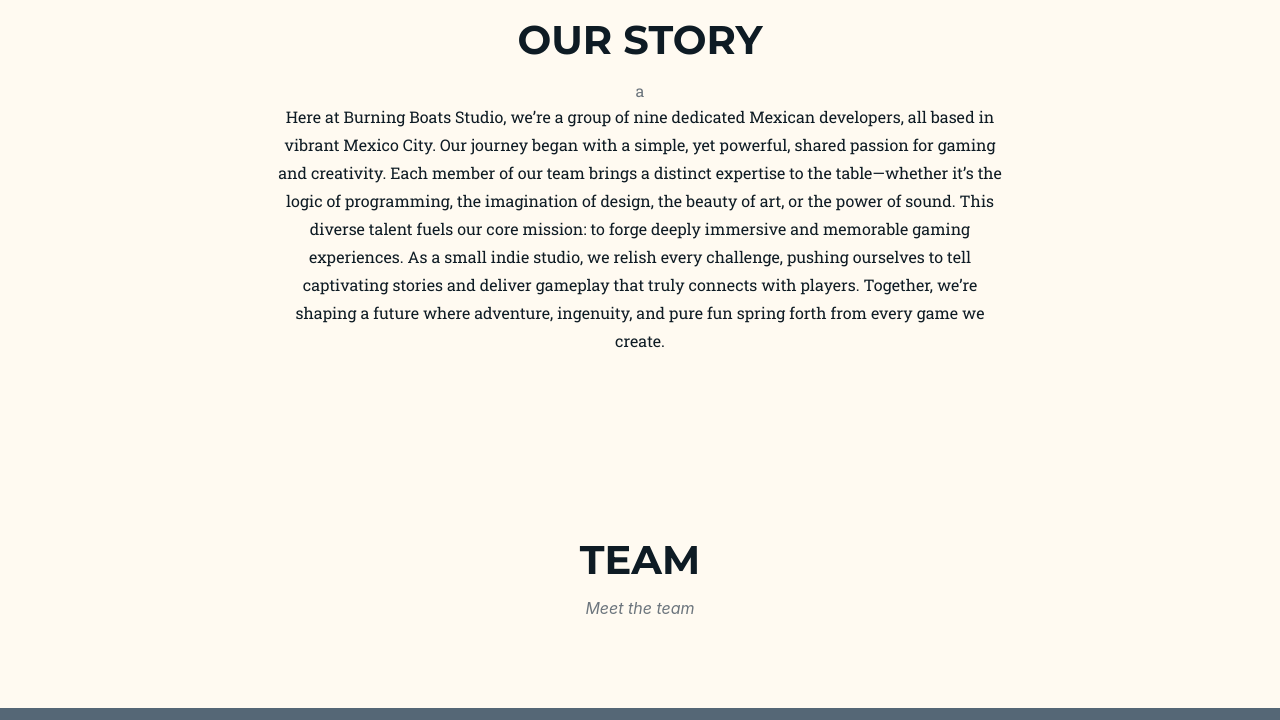
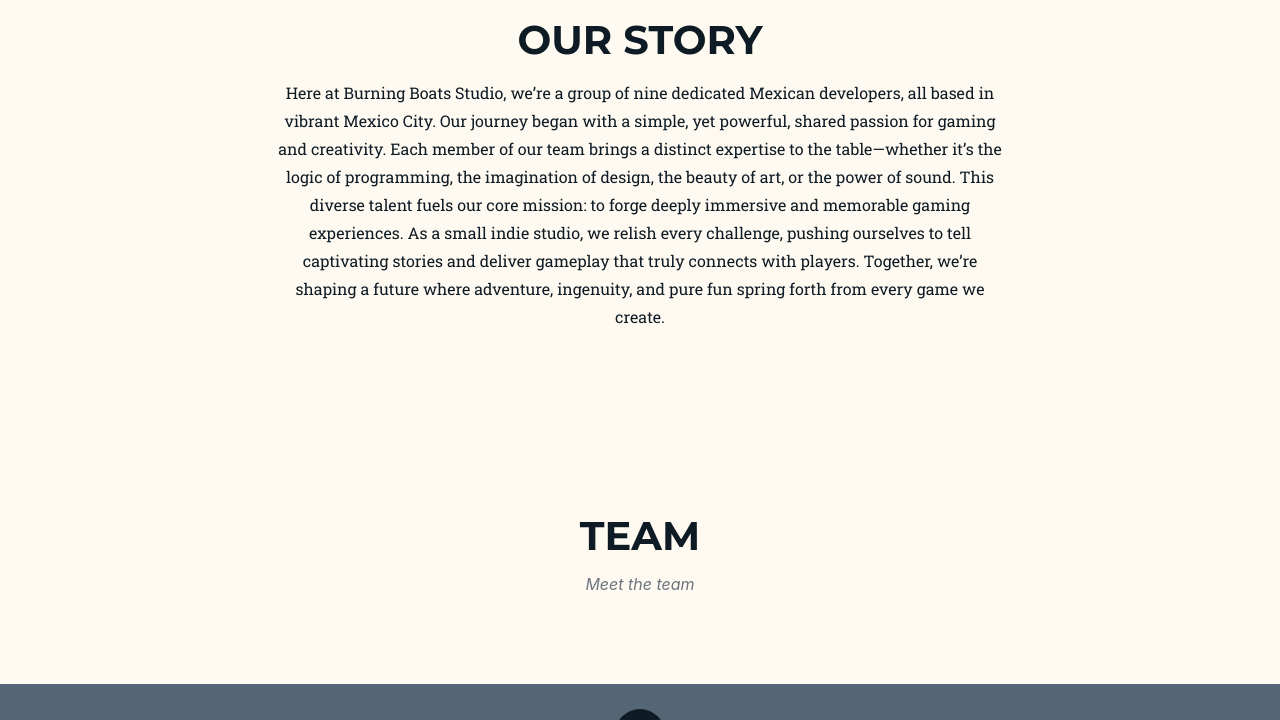
Before and after one commit to BurningBoats/BurningBoats.github.io, a Jekyll site: the page built from index.md, in a window 1280 px wide and 900 px high, scrolled down 1216 px, cut to the strip 180-900 px from the top of the window. Built offline with Jekyll 4.4.1, drawn with Linux system fonts in a browser that asks for light colours; some web fonts are replaced.

Commit message:
Last test remove "a"

```diff
--- a/_includes/services.html
+++ b/_includes/services.html
@@ -13,7 +13,7 @@
 
       <div class="row text-center">
         <div class="col-lg-8 mx-auto text-center" style="margin-bottom: 40px">
-          <div class="large text-muted">a {{ site.data.sitetext[site.locale].services.body | markdownify }}</div>
+          <div class="large text-muted">{{ site.data.sitetext[site.locale].services.body | markdownify }}</div>
         </div>
       </div>
     </div>
```
